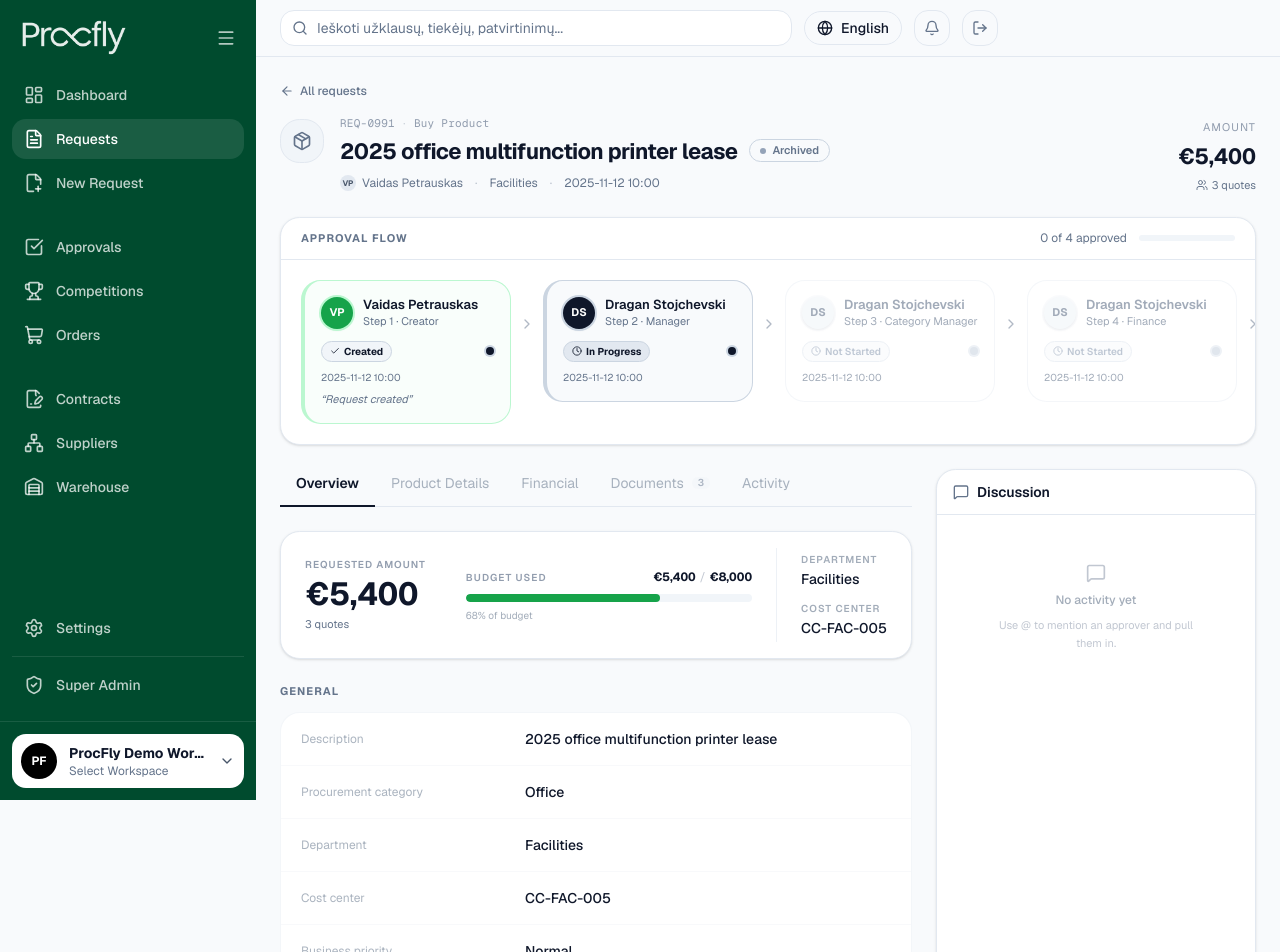
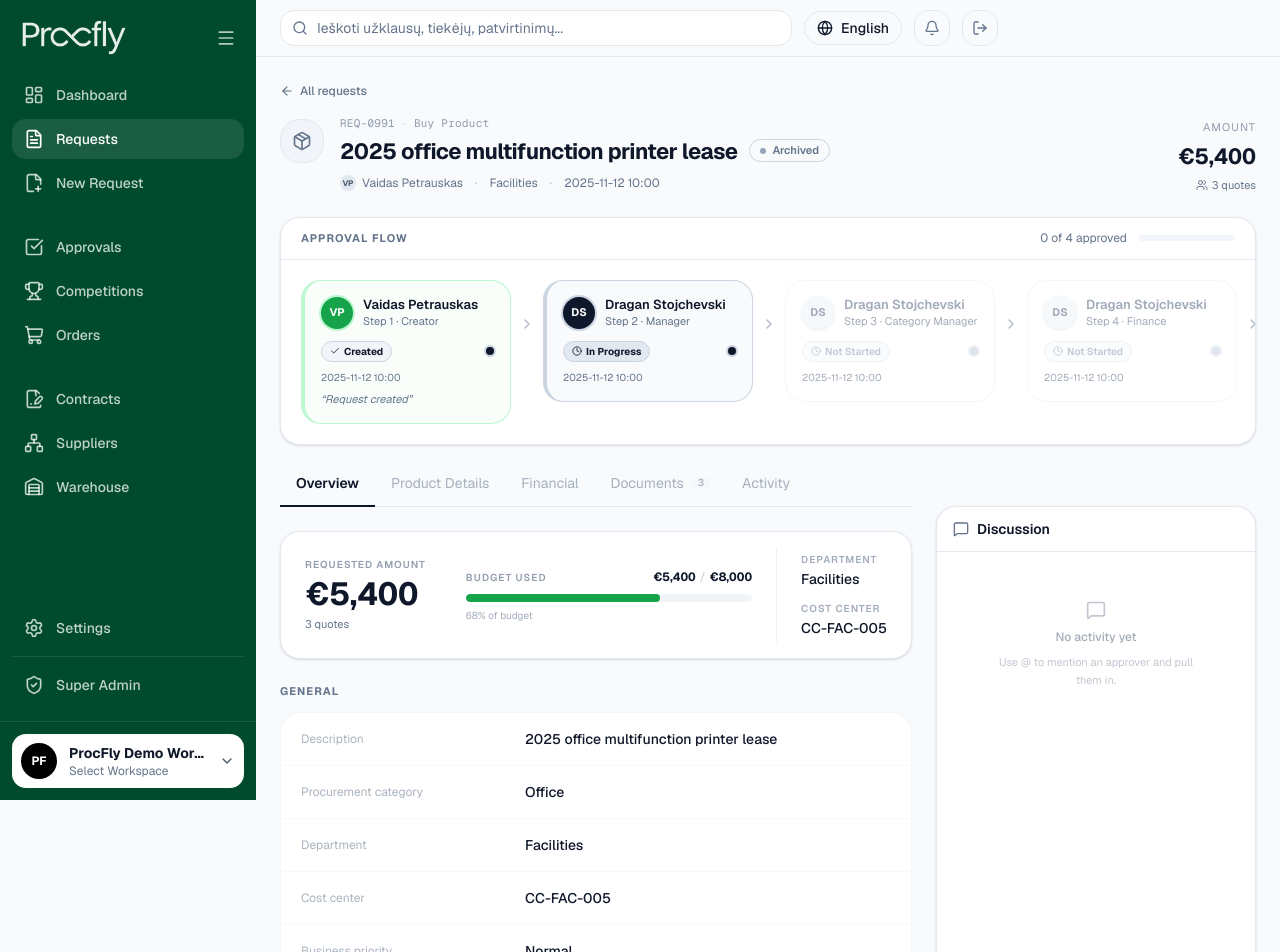
Before and after one commit to lukaskojalaproc/procfly-design, a Next.js app: page /requests/a1 in a window 1280 px wide. Shown: the top 952 px of the page. Built offline with nearby package versions, Linux system fonts and the light colour scheme.

Commit message:
feat: add padding to chat panel in request detail view
Co-authored-by: VaidasProcfly <292115477+VaidasProcfly@users.noreply.github.com>

```diff
--- a/components/request-detail-view.tsx
+++ b/components/request-detail-view.tsx
@@ -718,7 +718,7 @@ export function RequestDetailView({ request }: { request: ProcurementRequest })
         </div>
 
         {/* ── Right: Chat / Discussion panel ───────────────────────────────── */}
-        <div className="hidden w-[320px] shrink-0 lg:flex lg:flex-col">
+        <div className="hidden w-[320px] shrink-0 pt-[37px] lg:flex lg:flex-col">
           <div className="flex flex-1 flex-col overflow-hidden rounded-xl border border-border bg-card shadow-sm">
             {/* Panel header */}
             <div className="flex items-center gap-2 border-b border-border px-4 py-3">
```
